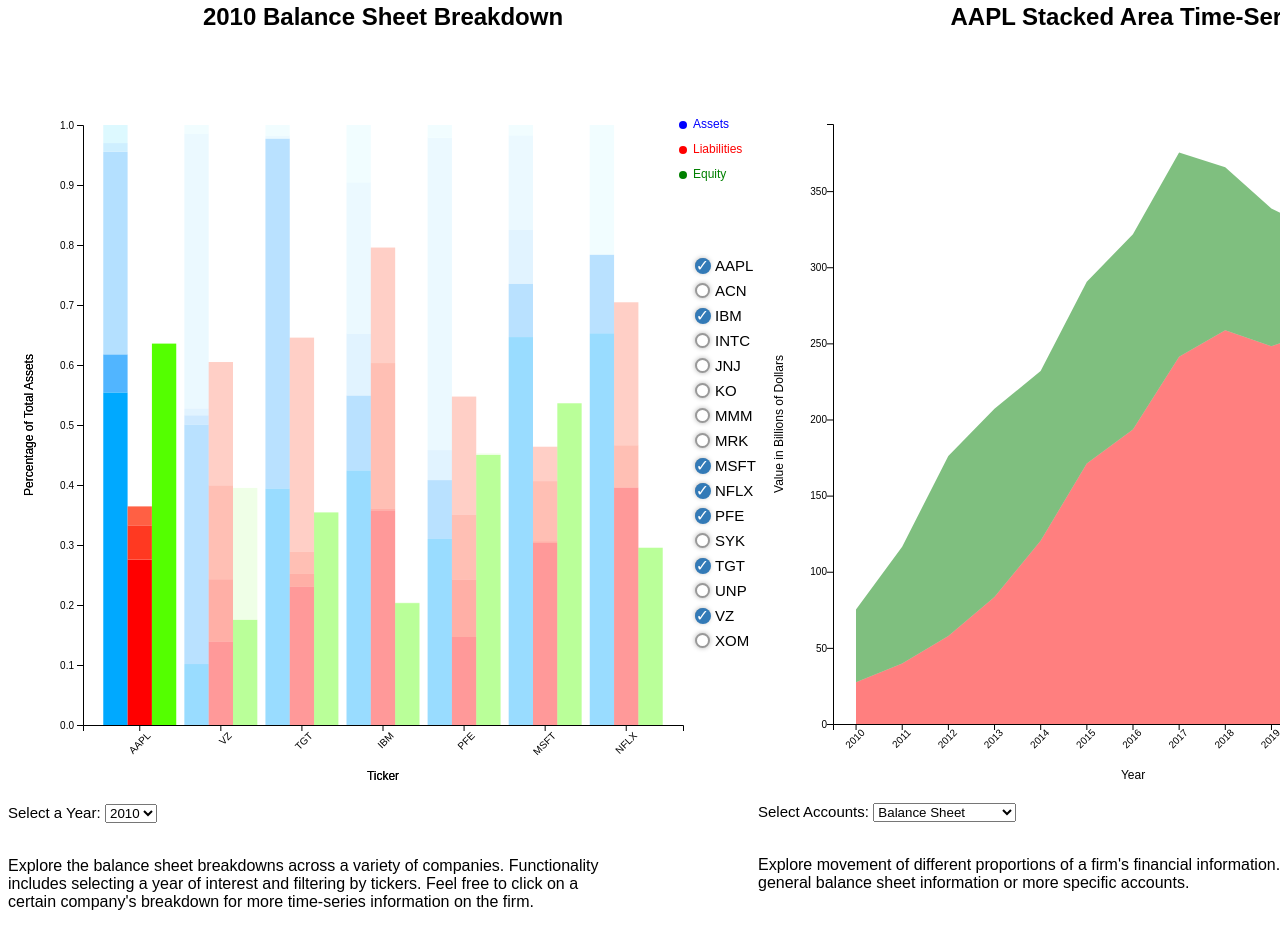
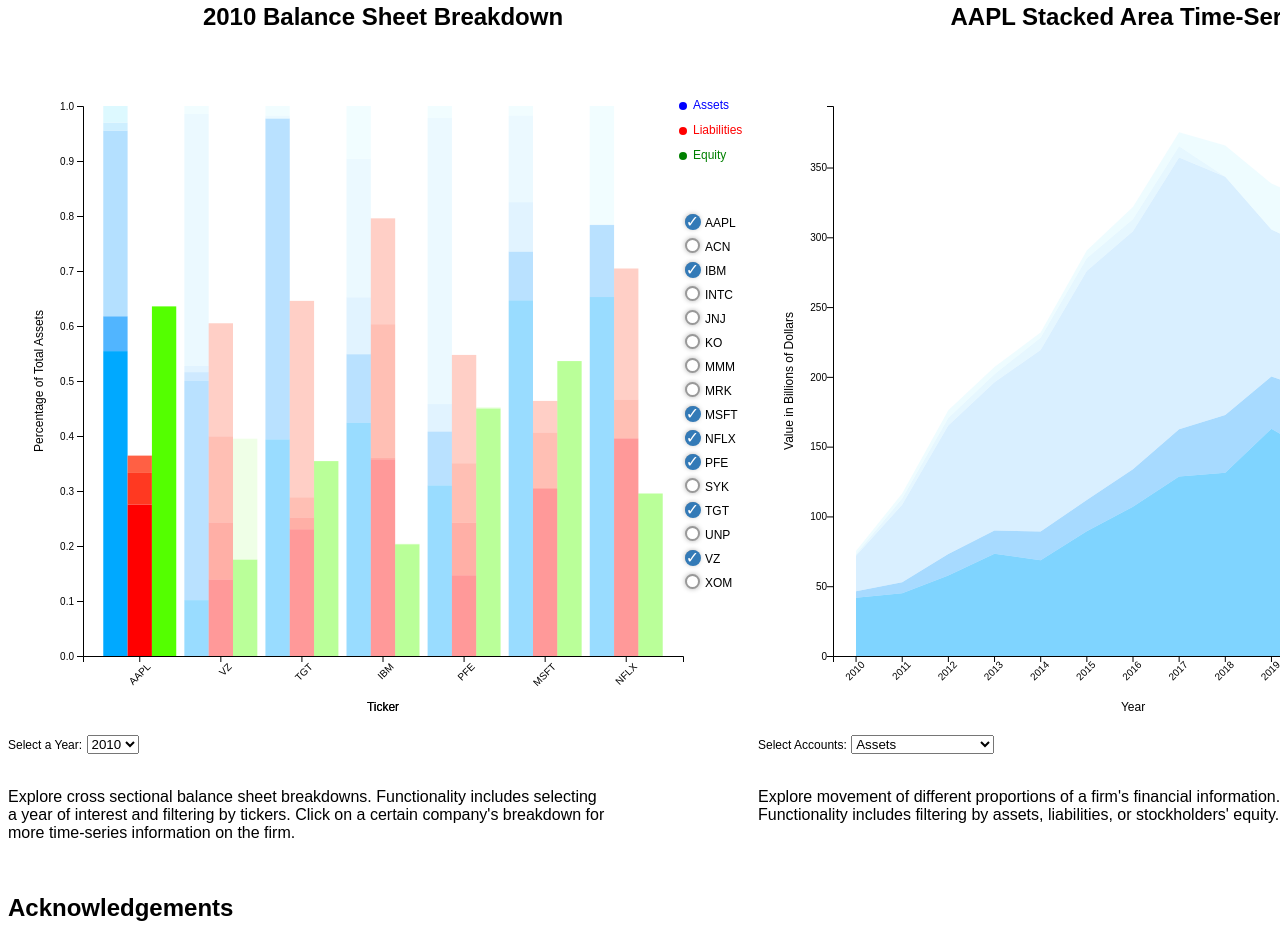
Before and after one commit to pogrebitskiy/FinViz, a plain HTML site: page index.html in a window 1280 px wide. Shown: the part 835-1760 px from the top of the page. Drawn offline with Linux system fonts and the light colour scheme.

Commit message:
view 2 changes, html + css updates

```diff
--- a/index.html
+++ b/index.html
@@ -54,8 +54,8 @@
                     <select name="selectYear" id="selectYear"></select>
                 </div>
                 <div class="description">
-                    <p><br/>Explore the balance sheet breakdowns across a variety of companies. Functionality includes selecting a year of interest and filtering by tickers.
-                            Feel free to click on a certain company's breakdown for more time-series information on the firm.</p>
+                    <p><br/>Explore cross sectional balance sheet breakdowns. Functionality includes selecting a year of interest and filtering by tickers.
+                            Click on a certain company's breakdown for more time-series information on the firm.</p>
                 </div>
             </div>
 
@@ -63,14 +63,13 @@
                 <div>
                     <h2 class="center" id="tic-title"></h2>
                 </div>
-                <br/>
                 <div id="vis2"></div>
                 <div id="accountSelectionDiv">
                     <label for="selectAccounts">Select Accounts:</label>
                     <select name="selectAccounts" id="selectAccounts"></select>
                 </div>
                 <div class="description">
-                    <p><br/>Explore movement of different proportions of a firm's financial information. Filter by general balance sheet information or more specific accounts. </p>
+                    <p><br/>Explore movement of different proportions of a firm's financial information. Functionality includes filtering by assets, liabilities, or stockholders' equity. </p>
                 </div>
             </div>
         </div>
--- a/js/main.js
+++ b/js/main.js
@@ -1,5 +1,5 @@
 // Init dimensions
-const FRAME_HEIGHT = 750;
+const FRAME_HEIGHT = 700;
 const FRAME_WIDTH = 750;
 const PADDING = 10;
 const MARGINS = {left: 75,
@@ -181,7 +181,7 @@
 
     // y axis label
     FRAME1.append('text')
-        .attr('y', 25)
+        .attr('y', 35)
         .attr('x', 0 - VIS_HEIGHT/2 - MARGINS.top)
         .style('text-anchor', 'middle')
         .text('Percentage of Total Assets')
@@ -267,15 +267,6 @@
             .attr('class', 'axis')
             .call(d3.axisLeft(Y_SCALE).ticks(10))
             .attr('font-size', '10px');
-
-        // y axis label
-        FRAME1.append('text')
-            .attr('y', 25)
-            .attr('x', 0 - VIS_HEIGHT/2 - MARGINS.top)
-            .style('text-anchor', 'middle')
-            .text('Percentage of Total Assets')
-            .attr('font-size', '12px')
-            .attr('transform', 'rotate(-90)')
 
         // add x axis
         FRAME1.append('g')
@@ -468,7 +459,6 @@
 
     // Frame 2: Time Series Viz
     let accountOptions = [
-        {label: 'Balance Sheet', value: ['lt', 'teq']},
         {label: 'Assets', value: ['act', 'ppent', 'ivaeq', 'ivao', 'intan', 'ao']},
         {label: 'Liabilities', value: ['lct', 'txditc', 'lo', 'dltt']},
         {label: "Stockholders' Equity", value: ['ceq', 'pstk', 'mibn']}
@@ -493,7 +483,7 @@
 
     // y axis label
     FRAME2.append('text')
-        .attr('y', 25)
+        .attr('y', 35)
         .attr('x', 0 - VIS_HEIGHT/2 - MARGINS.top)
         .style('text-anchor', 'middle')
         .text('Value in Billions of Dollars')
@@ -641,7 +631,7 @@
     }
 
     // defaults when viz loads up
-    let selectedValue = 'lt,teq';
+    let selectedValue = 'act,ppent,ivaeq,ivao,intan,ao';
 
     updateLine('AAPL');
     FRAME1.selectAll("rect")
--- a/style.css
+++ b/style.css
@@ -1,10 +1,22 @@
-
+/* CSS styling */
 body {
     font-family: Arial;
 }
 
 h1 {
     text-align: center;
+}
+
+h2 {
+    margin: 0;
+}
+
+rect {
+    z-index: 0;
+}
+
+text {
+    user-select: none;
 }
 
 .center{
@@ -35,14 +47,6 @@
     pointer-events: none; /* CRITICAL disable mouse */
     font-family: Arial, Helvetica, sans-serif;
     font-size: medium;
-}
-
-rect {
-    z-index: 0;
-}
-
-text {
-    user-select: none;
 }
 
 /* Style the checkboxes */
@@ -80,8 +84,9 @@
     text-align: center;
     line-height: 16px;
 }
+
 label{
-    font-size:15px;
+    font-size:12px;
     user-select: none;
 }
 label:hover {
@@ -89,20 +94,9 @@
     cursor: pointer;
 }
 
-#vis1div{
-    display: flex;
-    flex-direction: row;
-    justify-content: space-between;
-    padding-top: 19px;
-}
-
 #selectCompanies{
     position: absolute;
-    margin-top: 200px;
-    left: 690px;
-
+    margin-top: 175px;
+    left: 680px;
+    font-size: 8px;
 }
-
-h2 {
-    margin: 0;
-}
```
